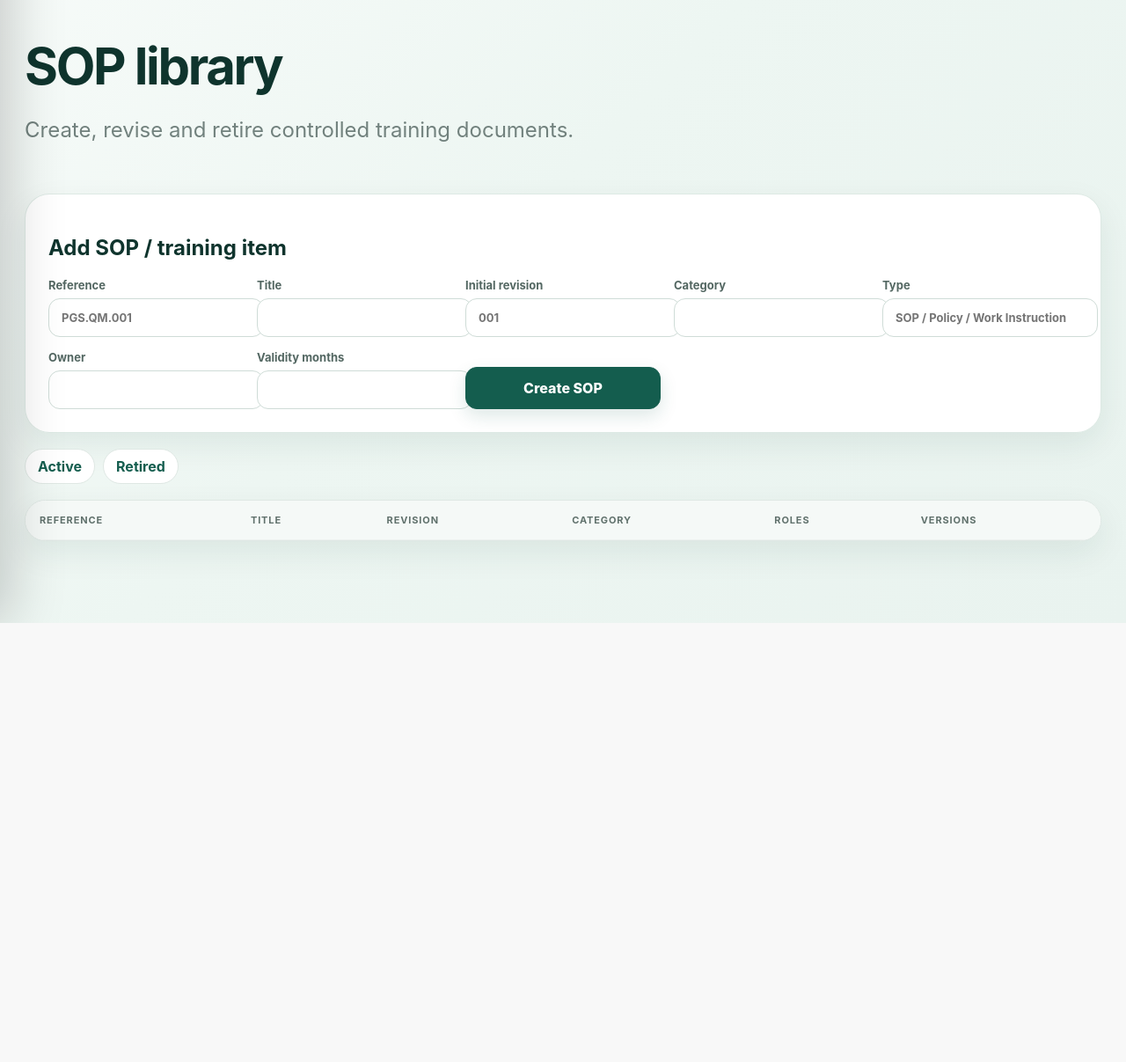
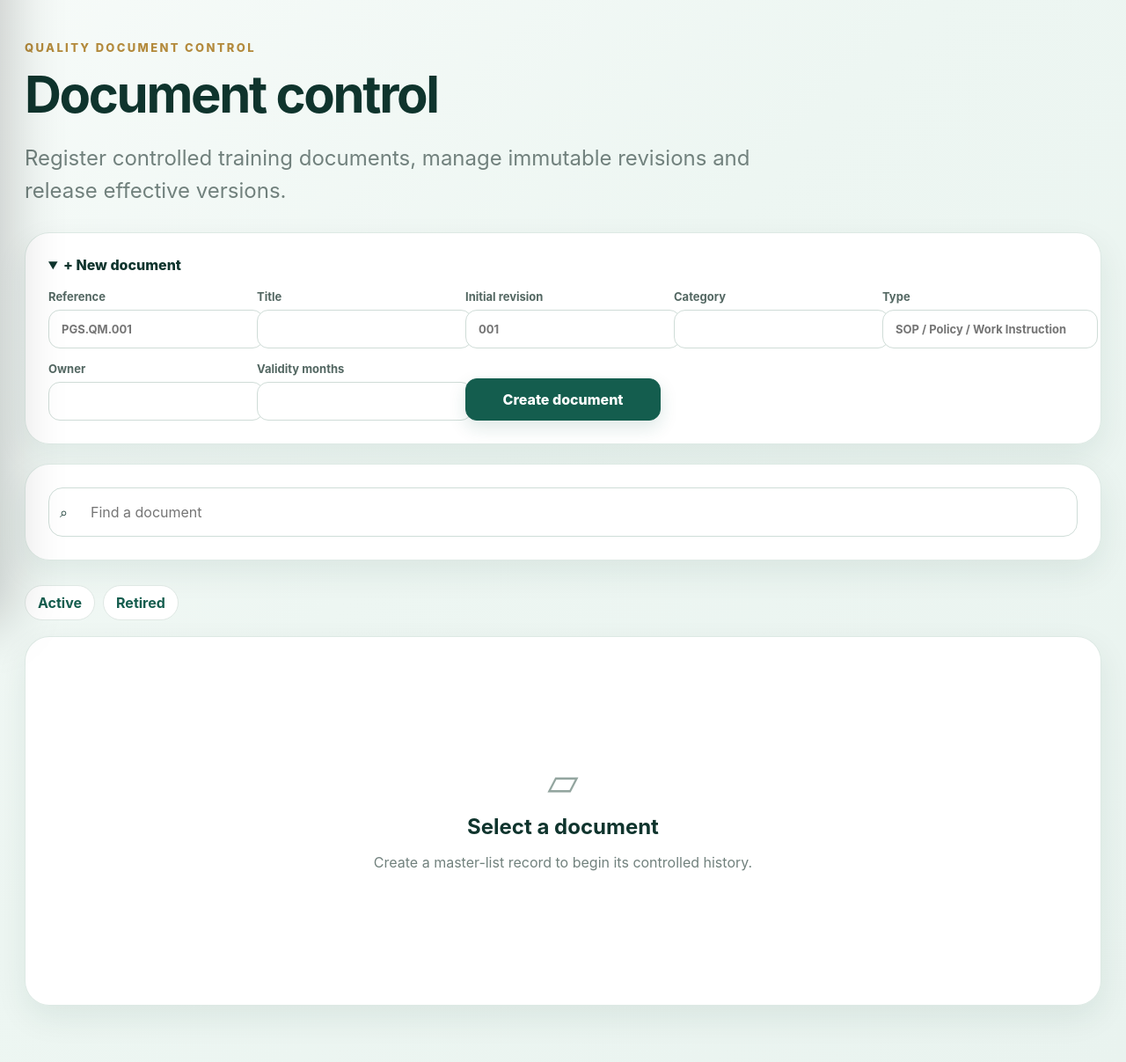
Before and after one commit to ahmedmanubariya/Training-Matrix, a Flask app: page /sops in a window 1280 px wide. Shown: the part 92-1299 px from the top of the page at 88% size. Before the commit the page ends 800 px from the top, so only its background shows below. Run offline with Flask 3, Linux system fonts and the light colour scheme; the visitor is signed in with stand-in values (Sample User, id 1); data comes from the database, SQL or seed files in the repository; data that the repository does not hold is empty.

Commit message:
ui: redesign document control page to match reference style

```diff
--- a/traininghub/templates/sops.html
+++ b/traininghub/templates/sops.html
@@ -1,11 +1,14 @@
 {% extends 'base.html' %}
 {% block content %}
-<div class="title-row">
-  <div><h1>SOP library</h1><p class="muted">Create, revise and retire controlled training documents.</p></div>
-</div>
-<div class="panel">
-  <h2>Add SOP / training item</h2>
-  <form method="post" class="form-grid">
+<section class="page-hero">
+  <div class="eyebrow">Quality document control</div>
+  <h1>Document control</h1>
+  <p>Register controlled training documents, manage immutable revisions and release effective versions.</p>
+</section>
+
+<details class="panel" {% if not sops %}open{% endif %}>
+  <summary>+ New document</summary>
+  <form method="post" class="form-grid" style="margin-top:18px">
     <label>Reference<input name="reference" required placeholder="PGS.QM.001"></label>
     <label>Title<input name="title" required></label>
     <label>Initial revision<input name="revision" placeholder="001"></label>
@@ -13,11 +16,26 @@
     <label>Type<input name="sop_type" placeholder="SOP / Policy / Work Instruction"></label>
     <label>Owner<input name="owner"></label>
     <label>Validity months<input type="number" min="1" name="validity_months"></label>
-    <button>Create SOP</button>
+    <button>Create document</button>
   </form>
+</details>
+
+<div class="search-panel panel">
+  <div class="search-box"><span aria-hidden="true">⌕</span><input id="documentSearch" type="search" placeholder="Find a document" oninput="filterDocuments()"></div>
 </div>
+
 <div class="tabs"><a href="{{ url_for('main.sops', show='active') }}">Active</a><a href="{{ url_for('main.sops', show='retired') }}">Retired</a></div>
-<table><thead><tr><th>Reference</th><th>Title</th><th>Revision</th><th>Category</th><th>Roles</th><th>Versions</th></tr></thead><tbody>
+
+{% if sops %}
+<table id="documentTable"><thead><tr><th>Reference</th><th>Title</th><th>Revision</th><th>Category</th><th>Roles</th><th>Versions</th></tr></thead><tbody>
 {% for s in sops %}<tr><td><a href="{{ url_for('main.sop_detail', sop_id=s.id) }}">{{ s.reference }}</a></td><td>{{ s.title }}</td><td>{{ s.current_revision or '—' }}</td><td>{{ s.category or '—' }}</td><td>{{ s.role_count }}</td><td>{{ s.version_count }}</td></tr>{% endfor %}
 </tbody></table>
+{% else %}
+<div class="panel empty-state">
+  <div><div class="empty-icon">▱</div><h3>Select a document</h3><p class="muted">Create a master-list record to begin its controlled history.</p></div>
+</div>
+{% endif %}
+<script>
+function filterDocuments(){const q=(document.getElementById('documentSearch')?.value||'').toLowerCase();document.querySelectorAll('#documentTable tbody tr').forEach(r=>{r.style.display=r.innerText.toLowerCase().includes(q)?'':'none'})}
+</script>
 {% endblock %}
```
